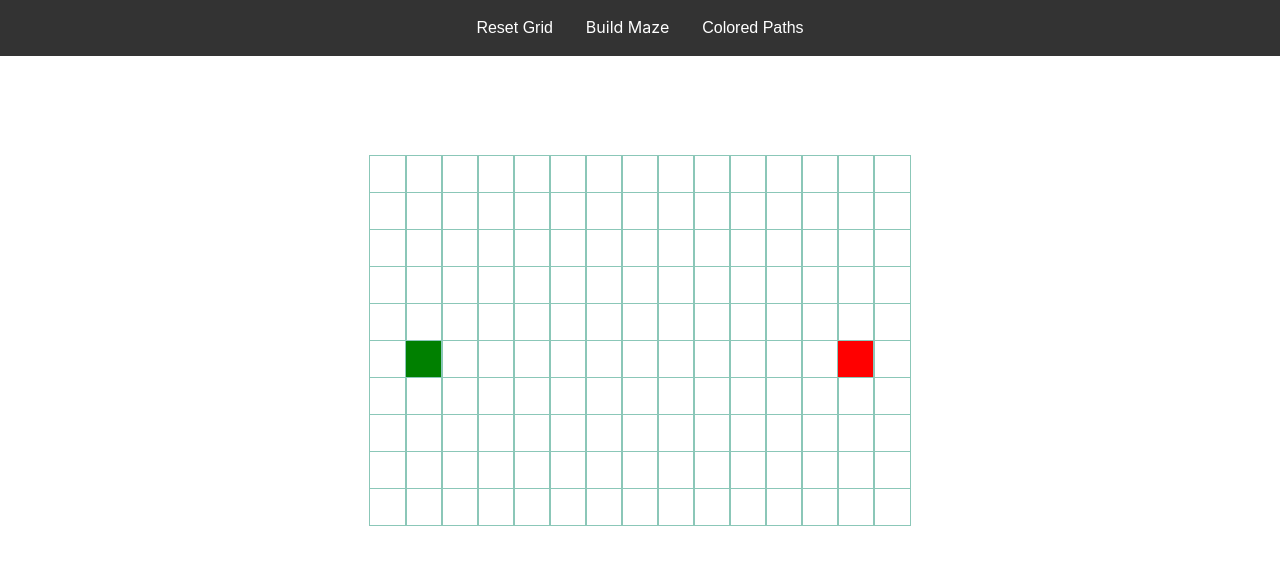
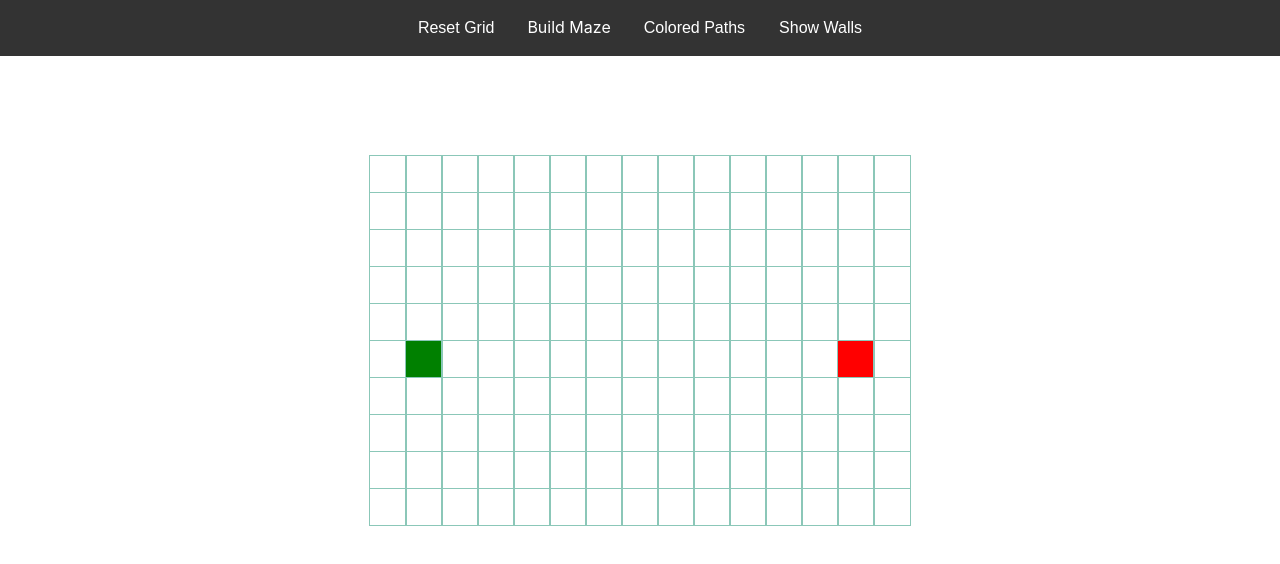
Before and after one commit to jhrudden/MazeVisualizer, a React (Create React App) app: page / in a window 1280 px wide. Shown: the top 564 px of the page. Built offline with nearby package versions, Linux system fonts and the light colour scheme.

Commit message:
add remove wall button and functionality

```diff
--- a/src/MazeArtVisualizer/MazeArtVisualizer.jsx
+++ b/src/MazeArtVisualizer/MazeArtVisualizer.jsx
@@ -45,6 +45,7 @@ export default class MazeArtVisualizer extends Component {
       return;
     }
   }
+
   onMouseUp(row, col) {
     const { grid, hasStart, hasEnd } = this.state;
     const newGrid = grid.slice();
@@ -98,8 +99,8 @@ export default class MazeArtVisualizer extends Component {
       const gradIndex = i % gradient.length;
       connect(node1, node2);
       setTimeout(() => {
-        node1.inMaze = true;
-        node2.inMaze = true;
+        node1.showWalls = true;
+        node2.showWalls = true;
 
         if (isPathColored) {
           node2.setColor = gradient[gradIndex];
@@ -108,7 +109,6 @@ export default class MazeArtVisualizer extends Component {
         this.setState({ grid });
       }, 50 * i);
     }
-    // console.log(this.state.grid);
   }
 
   resetGrid() {
@@ -121,6 +121,17 @@ export default class MazeArtVisualizer extends Component {
     this.setState({ isPathColored: !isPathColored });
   }
 
+  disableWalls() {
+    const { grid } = this.state;
+    for (var i = 0; i < grid.length; i++) {
+      for (var j = 0; j < grid[0].length; j++) {
+        const currItem = grid[i][j];
+        currItem.showWalls = !currItem.showWalls;
+      }
+    }
+    this.setState({ grid });
+  }
+
   render() {
     const { grid } = this.state;
 
@@ -130,6 +141,7 @@ export default class MazeArtVisualizer extends Component {
           prims={() => this.prims()}
           resetGrid={() => this.resetGrid()}
           toggleColoredPath={() => this.toggleColoredPath()}
+          disableWalls={() => this.disableWalls()}
         />
 
         <div id="grid">
@@ -142,7 +154,7 @@ export default class MazeArtVisualizer extends Component {
                     col,
                     isStart,
                     isEnd,
-                    inMaze,
+                    showWalls,
                     neighbors,
                     setColor,
                   } = node;
@@ -159,7 +171,7 @@ export default class MazeArtVisualizer extends Component {
                       onMouseUp={(row, col) => {
                         this.onMouseUp(row, col);
                       }}
-                      inMaze={inMaze}
+                      showWalls={showWalls}
                       neighbors={neighbors}
                       setColor={setColor}
                     ></Node>
@@ -181,7 +193,7 @@ const setupNode = (row, col) => {
     isStart: row === 5 && col === 1,
     isEnd: row === 5 && col === 13,
     neighbors: [null, null, null, null],
-    inMaze: false,
+    showWalls: false,
     setColor: null,
   };
   return node;
--- a/src/MazeArtVisualizer/Node/Node.jsx
+++ b/src/MazeArtVisualizer/Node/Node.jsx
@@ -28,7 +28,7 @@ export default class Node extends Component {
       isEnd,
       onMouseDown,
       onMouseUp,
-      inMaze,
+      showWalls,
       setColor,
     } = this.props;
 
@@ -36,7 +36,7 @@ export default class Node extends Component {
       <div
         id={`node-${row}-${col}`}
         className={`node ${isStart ? "startNode" : isEnd ? "finishNode" : ""} ${
-          inMaze ? this.drawWalls() : ""
+          showWalls ? this.drawWalls() : ""
         }`}
         style={
           setColor != null
--- a/src/MazeArtVisualizer/TopBar/TopBar.jsx
+++ b/src/MazeArtVisualizer/TopBar/TopBar.jsx
@@ -7,7 +7,7 @@ export default class TopBar extends Component {
   }
 
   render() {
-    const { prims, resetGrid, toggleColoredPath } = this.props;
+    const { prims, resetGrid, toggleColoredPath, disableWalls } = this.props;
     return (
       <div className="navbar">
         <div className="buttons">
@@ -28,6 +28,9 @@ export default class TopBar extends Component {
           >
             Colored Paths
           </button>
+          <button className="navbar-contents" onClick={() => disableWalls()}>
+            Show Walls
+          </button>
         </div>
       </div>
     );
```
